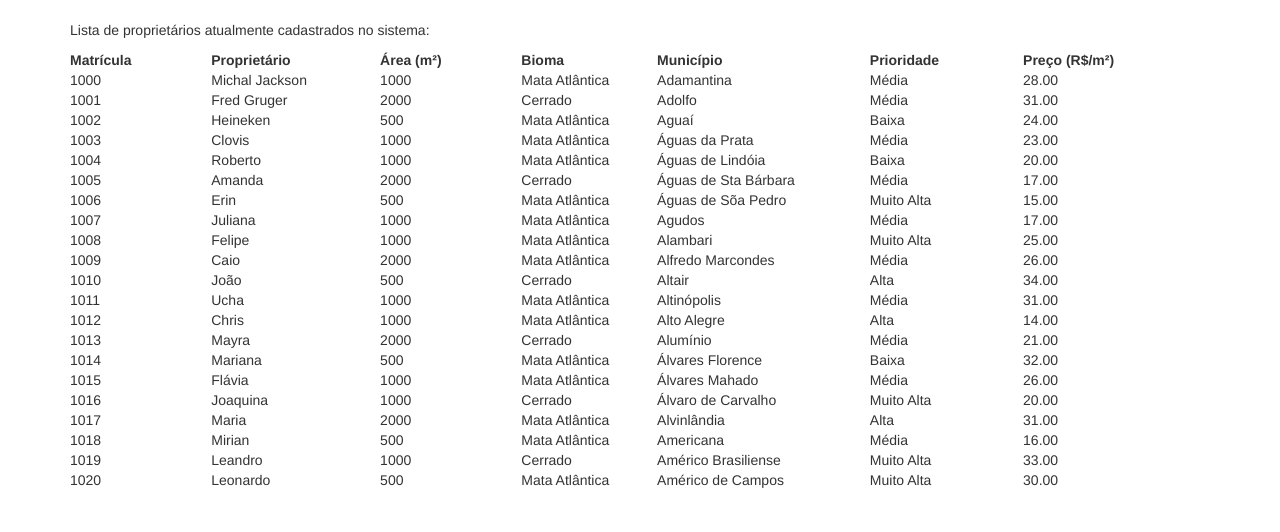
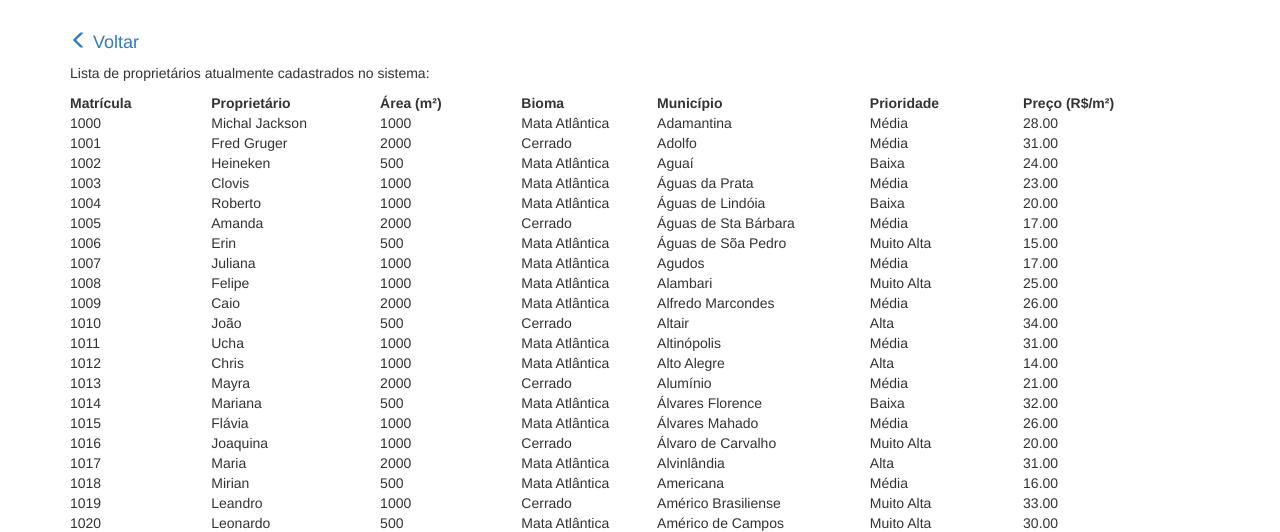
Before and after one commit to Lana-chan/compensafacil, a Flask app: page /proprietarios in a window 1280 px wide. Shown: the part 52-584 px from the top of the page. Run offline with Flask 2, Linux system fonts and the light colour scheme; some libraries are stand-ins or nearby versions.

Commit message:
botões de voltar

```diff
--- a/templates/empreendedores.html
+++ b/templates/empreendedores.html
@@ -10,6 +10,7 @@
   </style>
 {% endblock %}
 {% block content %}
+  <a href="#" onclick="window.history.back()"><h4><span class="glyphicon glyphicon-menu-left"></span> Voltar</h4></a>
   <p>
     Selecione um empreendedor para ver possíveis propriedades para compensação:
   </p>
--- a/templates/matches.html
+++ b/templates/matches.html
@@ -10,6 +10,7 @@
   </style>
 {% endblock %}
 {% block content %}
+  <a href="#" onclick="window.history.back()"><h4><span class="glyphicon glyphicon-menu-left"></span> Voltar</h4></a>
   <p>
     Matches encontradas para {{ empr.__str__() }}:
   </p>
--- a/templates/proprietarios.html
+++ b/templates/proprietarios.html
@@ -7,6 +7,7 @@
   </style>
 {% endblock %}
 {% block content %}
+  <a href="#" onclick="window.history.back()"><h4><span class="glyphicon glyphicon-menu-left"></span> Voltar</h4></a>
   <p>
     Lista de proprietários atualmente cadastrados no sistema:
   </p>
```
